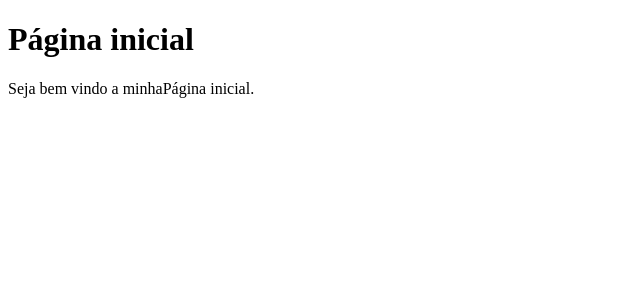
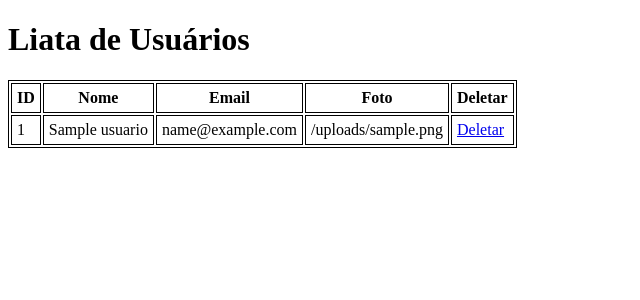
Before and after one commit to Jucleison/APNPs, a Node project: template views/index.ejs in a window 1280 px wide. Shown: the top 300 px of the page, without its empty margins (0-640 px from the left). Run offline with Node 20 templates, Linux system fonts and the light colour scheme; the template is opened without the code that fills it: most values are stand-ins (such as "Sample title", 1, 10 or a date in 2020).

Commit message:
continuando as aulas

```diff
--- /dev/null
+++ b/config/conexao.js
@@ -0,0 +1,6 @@
+const mongoose = require('mongoose')
+const uri = "mongodb://localhost:27017/apnp"
+
+mongoose.connect(uri, { useNewUrlParcer: true, useUnifiedTopology: true })
+
+module.exports = mongoose
--- a/index.js
+++ b/index.js
@@ -3,7 +3,7 @@ const app = express()
 var bodyParser = require('Body-parser')
 var cookieParser = require('cookie-parser')
 var path = require('path')
-const { ppid } = require('process')
+var Usuario = require('./model/usuario')
 
 app.use(cookieParser())
 
@@ -15,25 +15,42 @@ app.set("view engine","ejs")
 app.use(express.static(path.join(__dirname,"public")))
 
 app.get('/',function(req,res){
-    res.render('index.ejs',{})
+    Usuario.find({}).exec(function(err,docs){
+        res.render('index.ejs',{Usuarios:docs})
+    })
 })
 
-app.get('/usuarios',function(req,res){
-    res.render('usuarios.ejs',{usuarios:[
-        {nome:'Juan', email:'Juan@gmail.com'},
-        {nome:'Maria', email:'maria@hotmail.com'},
-        {nome:'Tereza', email:'tereza@hotmail.com'},
-        {nome:'Ana', email:'ana@hotmail.com'}
-    ]})
-})
+
 app.get('/add',function(req,res){
     res.render('adiciona.ejs')
 })
 
 app.post('/add', function(req,res){
-    console.log("Nome:" + req.body.txtNome + "Email: " + req.body.txtEmail)
+   var usuario = new Usuario({
+        nome: req.body.txtnome,
+        email: req.body.txtemail,
+        senha: req.body.txtsenha,
+        foto: req.body.txtfoto
+   })
+   usuario.save(function(err){
+       if(err){
+            console.log(err)
+       }else{
+            res.redirect('/');
+       }
+   })
 })
 
+app.get('/del/:id',function(req,res){
+    Usuario.findByIdAndDelete(req.params.id,function(err){
+      if(err){
+          console.log(err)
+        }else {
+       res.reedirect('/')
+        }
+    })
+
+})
 
 app.listen(3000,function(){
     console.log("Conexão inicializada")
--- a/package.json
+++ b/package.json
@@ -19,6 +19,7 @@
     "cookie-parser": "^1.4.5",
     "ejs": "^3.1.5",
     "express": "^4.17.1",
+    "mongoose": "^5.10.16",
     "path": "^0.12.7"
   }
 }
--- a/views/adiciona.ejs
+++ b/views/adiciona.ejs
@@ -13,6 +13,8 @@
 
 Nome: <input type="text" name="txtNome" placeholder="Nome"><br>
 Email: <input type="email" name="txtemail" placeholder="Email"><br>
+Senha: <input type="password" name="txtSenha" placeholder="Senha"><br>
+Foto: <input type="file" name="txtFoto"><br>
  <input type="submit" name="Adicionar">
 
 
--- a/views/index.ejs
+++ b/views/index.ejs
@@ -4,16 +4,45 @@
 <head>
  <meta charset="UTF-8">
  <meta name="viewport" content="width=device-width, initial-scale=1.0">
- <title>Página inicial</title>
-
+ <title>Usuários</title>
+  <style>
+      table,td,th {
+          border: 1px solid black;
+      }
+      th{
+          font-weight: bolder;
+      }
+      td,th{
+          padding: 5px;
+      }
+  </style>
 
 
 </head>
 <body>
 
-<h1>Página inicial</h1>
-<p>Seja bem vindo a minhaPágina inicial.</p>
+<h1>Liata de Usuários</h1>
 
+    <table>
+    <tr>
+        <th>ID</th>
+        <th>Nome</th>
+        <th>Email</th>
+        <th>Foto</th>
+        <th>Deletar</th>
+    </tr>
+    <%for(usuario of Usuarios){%>
+    <tr>
+        <td><%=usuario_id%></td>
+        <td><%=usuario.nome%></td>
+        <td><%=usuario.email%></td>
+        <td><%=usuario.foto%></td>
+        <td>
+            <a href="/del/<%=usuario_id%>">Deletar</a>
+        </td>
+    </tr>
+    <%} %>
+    </table>
 </body>
 
 </html>
```
Also changed, not shown: model/usuario.js (added, +10 -0 lines), 1 other file.
